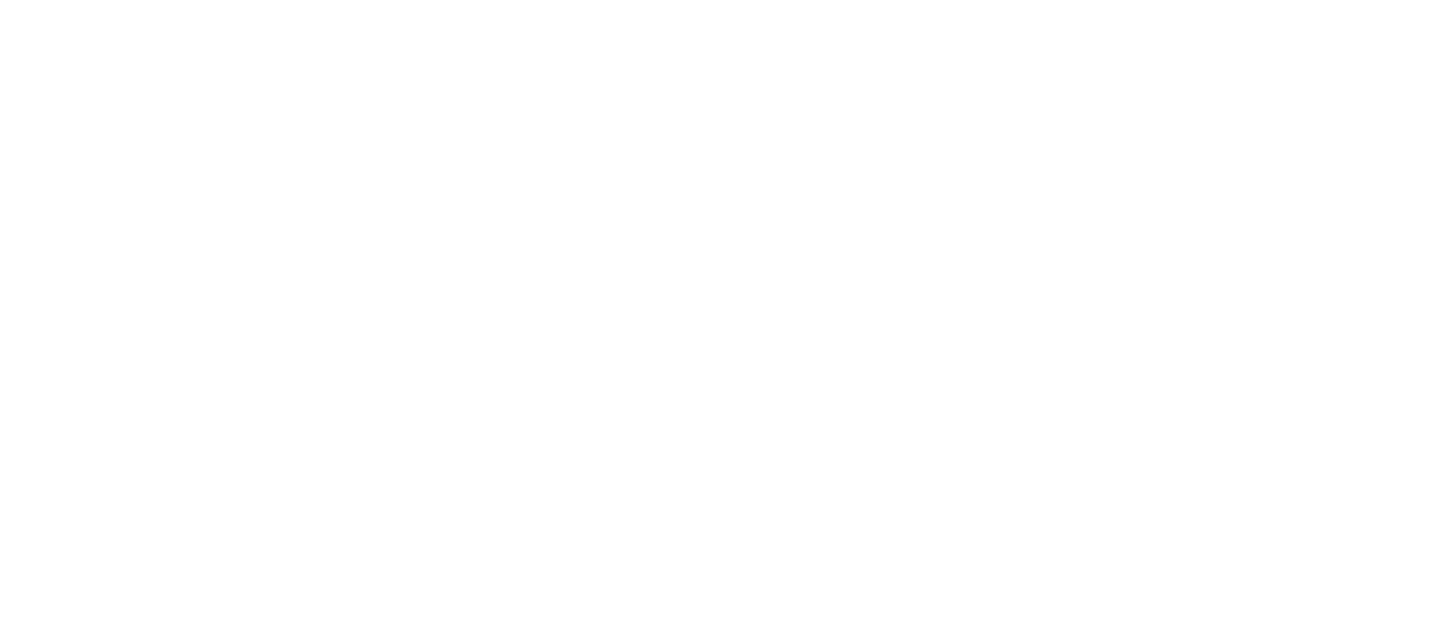
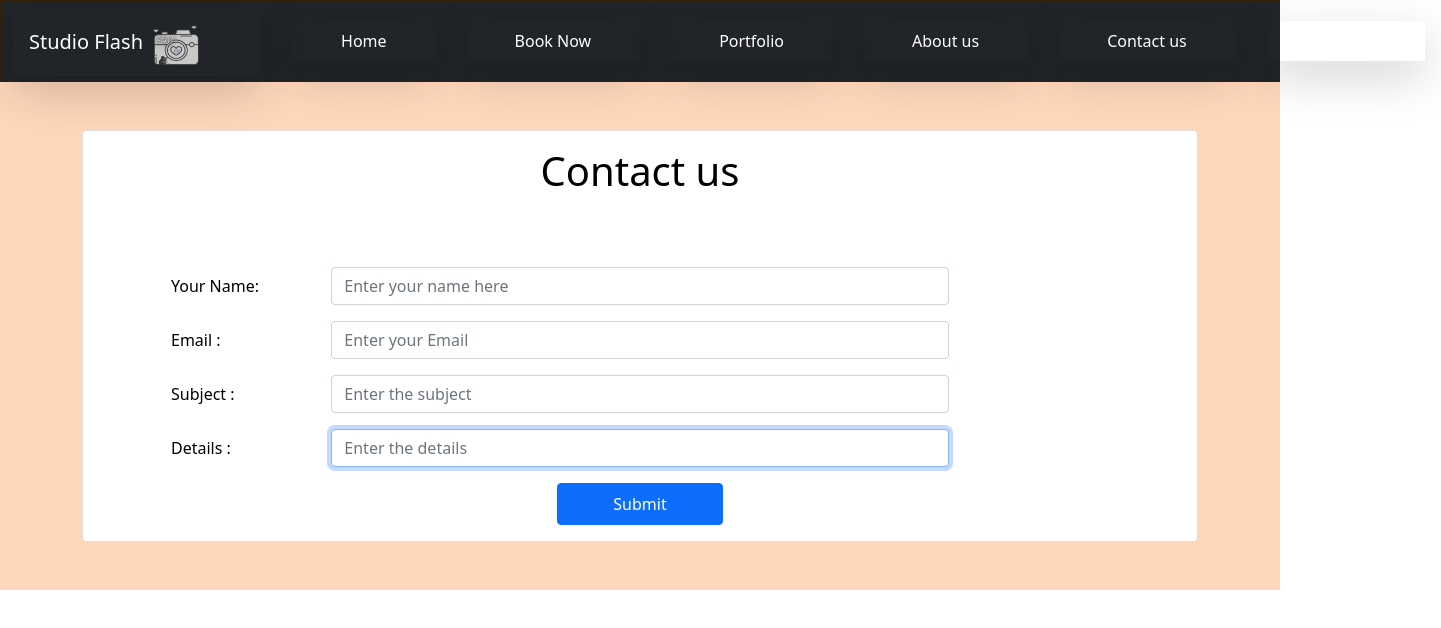
Before and after one commit to FarzanFrost/Flash, a React (Create React App) app in the folder flash-front-end/: page /ContactUs in a window 1280 px wide. Before the commit this address had no page. Shown: the top 628 px of the page, 1441 px wide, since content can reach past the window. Built offline with nearby package versions, Linux system fonts and the light colour scheme.

Commit message:
Modified landing page with about us and moved the contact us to a seperate page

```diff
--- a/flash-front-end/src/App.js
+++ b/flash-front-end/src/App.js
@@ -10,6 +10,7 @@ import SideNavAdmin from "./SideNavAdmin";
 import SideNavCustomer from "./SideNavCustomer";
 import SideNavEmployee from "./SideNavEmployee";
 import SideNavManager from "./SideNavManager";
+import ContactUs from "./ContactUs";
 import Login from "./Login";
 import Vieweventdetailsforadmin from "./Vieweventdetailsforadmin";
 import Sample from "./Sample";
@@ -57,6 +58,7 @@ function App() {
               <Route exact path="/SideNavCustomer" element={ <SideNavCustomer/> } />
               <Route exact path="/SideNavEmployee" element={ <SideNavEmployee/> } />
               <Route exact path="/SideNavManager" element={ <SideNavManager/> } />
+              <Route exact path="/ContactUs" element={ <ContactUs/> } />
               <Route exact path={"/ResetPassword"} element={ <ResetPasswordContextProviderInterface/> } />
               <Route exact path="/EditEmployee" element={ <EditEmployee/> } />
 
--- /dev/null
+++ b/flash-front-end/src/ContactUs.js
@@ -0,0 +1,81 @@
+import React from 'react';
+import Header from "./Header";
+
+const ContactUs = () => {
+    return (
+        <div style={{backgroundColor:"rgba(255,212,181,0.91)"}}>
+            <Header />
+
+            {/*Start of form*/}
+            <section className="h-100">
+                <div className="container py-5 h-100 ">
+                    <div className="card rounded-3 text-black my-lg-5 my-xl-0 py-xl-0 px-5">
+
+                        <h1 className="text-center mt-3 pb-5">Contact us</h1>
+
+                        <form className="container rounded mb-0 bg-opacity-25 px-lg-auto me-2 mt-0 " style={{background : "white"}}>
+                            <div className="form-group row mt-3 mx-3 ">
+                                <label htmlFor="inputName3" className="col-sm-2 col-form-label">Your Name:</label>
+                                <div className="col-sm-8">
+                                    <input
+                                        className="form-control"
+                                        type="text"
+                                        placeholder="Enter your name here"
+                                        autoFocus
+                                        required
+                                    />
+                                </div>
+                            </div>
+
+                            <div className="form-group row mt-3 mx-3">
+                                <label htmlFor="inputEmail3" className="col-sm-2 col-form-label">Email :</label>
+                                <div className="col-sm-8">
+                                    <input
+                                        className="form-control"
+                                        type="email"
+                                        placeholder="Enter your Email"
+                                        autoFocus
+                                        required
+                                    />
+                                </div>
+                            </div>
+
+                            <div className="form-group row mt-3 mx-3">
+                                <label htmlFor="inputSubject3" className="col-sm-2 col-form-label">Subject :</label>
+                                <div className="col-sm-8">
+                                    <input
+                                        className="form-control"
+                                        type="text"
+                                        placeholder="Enter the subject"
+                                        autoFocus
+                                        required
+                                    />
+                                </div>
+                            </div>
+
+                            <div className="form-group row mt-3 mx-3">
+                                <label htmlFor="inputDetails3" className="col-sm-2 col-form-label">Details :</label>
+                                <div className="col-sm-8">
+                                    <input
+                                        className="form-control"
+                                        type="text"
+                                        placeholder="Enter the details"
+                                        autoFocus
+                                        required
+                                    />
+                                </div>
+                            </div>
+
+                            <button type="submit" className="btn btn-primary d-grid gap-2 col-2 mx-auto my-3 p-2">Submit</button>
+                        </form>
+
+                    </div>
+                </div>
+            </section>
+            {/*End of form*/}
+
+        </div>
+    )
+}
+
+export default ContactUs
--- a/flash-front-end/src/LandingPage.js
+++ b/flash-front-end/src/LandingPage.js
@@ -23,8 +23,8 @@ const LandingPage = () => {
             <div class="p-5">
 
                 <h2 className="m-3 p-2" style={{textAlign: "Center"}}>Welcome to Studio Flash.</h2>
-                <h3 className="m-3 p-2" style={{textAlign: "Center"}}>We are specialized in Wedding photography, Commercial
-                    photography, Fashion photography and many more..</h3>
+                <h4 className="m-3 p-2" style={{textAlign: "Center"}}>We are specialized in Wedding photography, Commercial
+                    photography, Fashion photography and many more..</h4>
 
                 {/*carousal*/}
                 <div id="carouselExampleCaptions" className="carousel slide m-3" data-bs-ride="false">
@@ -78,72 +78,12 @@ const LandingPage = () => {
 
                 {/*End of carousal*/}
 
-
-                <section className="h-100">
-                    <div className="container py-5 h-100 ">
-                            <div className="card rounded-3 text-black my-lg-5 my-xl-0 py-xl-0 px-5">
-
-                                    <h1 className="text-center mt-3 pb-5">Contact us</h1>
-
-                                        <form className="container rounded mb-0 bg-opacity-25 px-lg-auto me-2 mt-0 " style={{background : "white"}}>
-                                            <div className="form-group row mt-3 mx-3 ">
-                                                <label htmlFor="inputName3" className="col-sm-2 col-form-label">Your Name:</label>
-                                                <div className="col-sm-8">
-                                                    <input
-                                                        className="form-control"
-                                                        type="text"
-                                                        placeholder="Enter your name here"
-                                                        autoFocus
-                                                        required
-                                                    />
-                                                </div>
-                                            </div>
-
-                                            <div className="form-group row mt-3 mx-3">
-                                                <label htmlFor="inputEmail3" className="col-sm-2 col-form-label">Email :</label>
-                                                <div className="col-sm-8">
-                                                    <input
-                                                        className="form-control"
-                                                        type="email"
-                                                        placeholder="Enter your Email"
-                                                        autoFocus
-                                                        required
-                                                    />
-                                                </div>
-                                            </div>
-
-                                            <div className="form-group row mt-3 mx-3">
-                                                <label htmlFor="inputSubject3" className="col-sm-2 col-form-label">Subject :</label>
-                                                <div className="col-sm-8">
-                                                    <input
-                                                        className="form-control"
-                                                        type="text"
-                                                        placeholder="Enter the subject"
-                                                        autoFocus
-                                                        required
-                                                    />
-                                                </div>
-                                            </div>
-
-                                            <div className="form-group row mt-3 mx-3">
-                                                <label htmlFor="inputDetails3" className="col-sm-2 col-form-label">Details :</label>
-                                                <div className="col-sm-8">
-                                                    <input
-                                                        className="form-control"
-                                                        type="text"
-                                                        placeholder="Enter the details"
-                                                        autoFocus
-                                                        required
-                                                    />
-                                                </div>
-                                            </div>
-
-                                            <button type="submit" className="btn btn-primary d-grid gap-2 col-2 mx-auto my-3 p-2">Submit</button>
-                                        </form>
-
-                                </div>
-                            </div>
-                </section>
+                {/*About Us*/}
+                <div className="p-5">
+                    <h2 className="m-3 p-2" style={{textAlign: "Center"}}>About Us</h2>
+                    <h3 className="m-3 p-2 col-6" style={{textAlign: "Center"}}>We are specialized in Wedding photography,
+                        Commercial photography, Fashion photography and many more..</h3>
+                </div>
             </div>
         </div>
 
```
